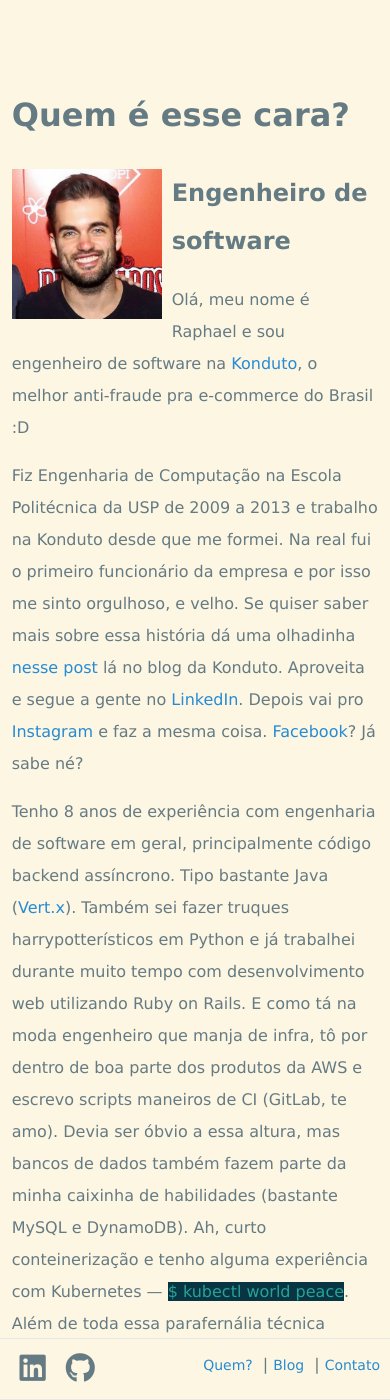
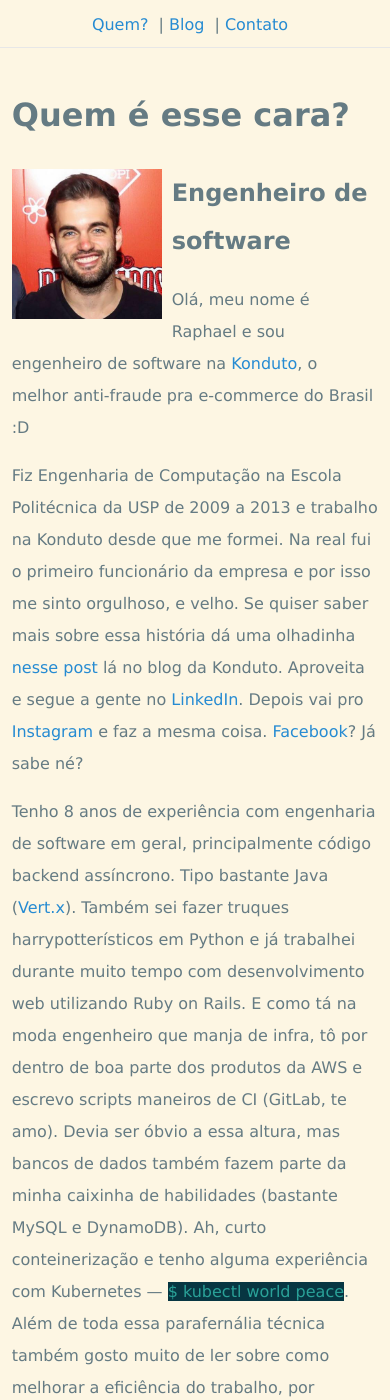
Before and after one commit to raphaelsampaio/raphaelsampaio.github.io, a Jekyll site: the page built from index.md, in a window 390 px wide and 1400 px high. Built offline with Jekyll 4.4.1, drawn with Linux system fonts in a browser that asks for light colours.

Commit message:
rollback fixed footer; removes logo and adds menu to very small screen

```diff
--- a/assets/css/styles.scss
+++ b/assets/css/styles.scss
@@ -128,34 +128,29 @@ b, strong {
 
 
 @media only screen and (max-width: 600px) {
+    #nav {
+        text-align: center;
+        line-height: 1.5;
+        font-size: 18px;
+    }
     #nav-links {
-        display: none;
+        float: none;
+        width: 100%;
+        font-size: 16px;
+        padding-bottom: 20px;
     }
 
-    footer {
-        position: fixed;
-        bottom: 0;
-        left: 0;
-        background: #fdf6e3;
-        margin-top: 10px;
+    #logo {
+        display: none;
+        font-size: 16px;
         width: 100%;
-        padding-left: 5%;
-        border-bottom: 1px solid #e7e7e7;
+        margin: 0;
+        padding: 0;
     }
 
     #footer-nav {
         position: relative;
         right: 5%;
-    }
-
-    #nav {
-        display: none;
-    }
-
-    .blog-content {
-        position: relative;
-        left: 0;
-        top: -70px;
     }
 }
 
```
